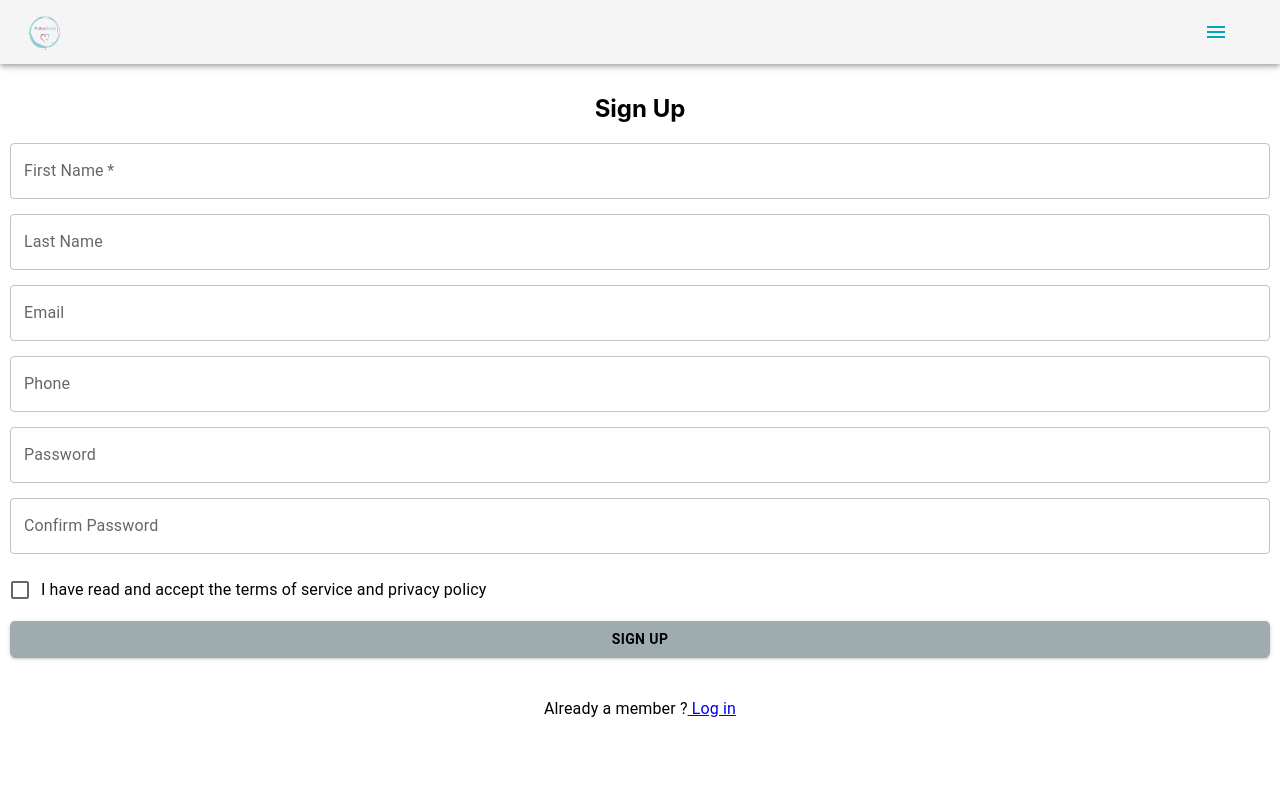
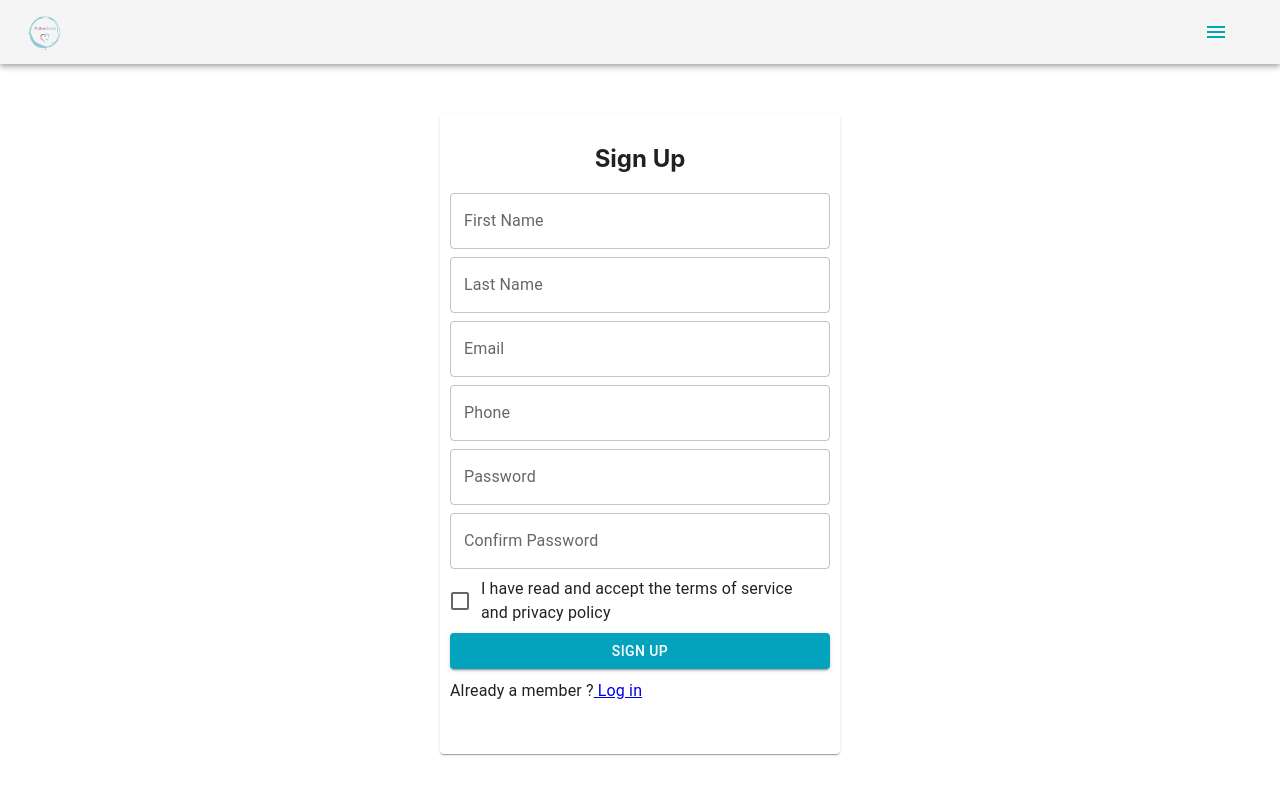
Before and after one commit to Gassiruphin237/mybesthealthproject, a React (Create React App) app: page /SignUp in a window 1280 px wide. Shown: the top 794 px of the page. Built offline with nearby package versions, Linux system fonts and the light colour scheme; no server answers.

Commit message:
mise a jour login
connexion avec api

```diff
--- a/package.json
+++ b/package.json
@@ -10,13 +10,15 @@
     "@testing-library/jest-dom": "^5.16.5",
     "@testing-library/react": "^13.4.0",
     "@testing-library/user-event": "^13.5.0",
+    "axios": "^1.1.3",
     "formik": "^2.2.9",
     "react": "^18.2.0",
     "react-dom": "^18.2.0",
     "react-router-dom": "^6.4.2",
     "react-scripts": "5.0.1",
     "web-vitals": "^2.1.4",
-    "yup": "^0.32.11"
+    "yup": "^0.32.11",
+    "yup-phone": "^1.3.2"
   },
   "scripts": {
     "start": "react-scripts start",
--- a/src/App.css
+++ b/src/App.css
@@ -41,3 +41,7 @@
 .css-hyum1k-MuiToolbar-root{
   background-color: whitesmoke;
 }
+
+.css-1wc848c-MuiFormHelperText-root {
+  color: red !important;
+}
--- /dev/null
+++ b/src/axios.config.js
@@ -0,0 +1,5 @@
+import axios from "axios"
+
+export const MyBestHealthAPI = axios.create({
+    baseURL: 'http://localhost:5000'
+})
--- a/src/logout/login/loginEmail/LoginEmail.js
+++ b/src/logout/login/loginEmail/LoginEmail.js
@@ -5,7 +5,7 @@ import { Link } from 'react-router-dom'
 import { Formik, Form, Field, ErrorMessage } from 'formik'
 import * as Yup from 'yup'
 import google from '../../../assets/google.png'
-
+import axios from 'axios'
 
 function Login() {
   const paperStyle = { padding: 20, height: '70vh', width: 300, margin: "0 auto" }
@@ -27,14 +27,11 @@ function Login() {
     password: Yup.string().required("Required")
   })
 
-  const onSubmit = (values, props) => {
+  const onSubmit = async (values, props) => {
     console.log(values)
-    setTimeout(() => {
-      props.resetForm()
-      props.setSubmitting(false)
-    }, 2000)
 
-    console.log(props)
+    const result = await axios.post('http://172.17.4.105:8000/api/login', values)
+    console.log(result.data)
   }
 
   return (
@@ -47,10 +44,10 @@ function Login() {
               <Field as={TextField} label="Email" name="email"
                 placeholder="Email" size='300' style={TextFieldStyle} fullWidth
                 helperText={<ErrorMessage name="email" />}
-                req
+
               />
               <Field as={TextField} label="password" name="password" type="password"
-                placeholder ="Password" required style={TextFieldStyle} fullWidth
+                placeholder="Password" required style={TextFieldStyle} fullWidth
                 helperText={<ErrorMessage name="password" />}
               />
               <Typography fullwidth>
@@ -71,8 +68,8 @@ function Login() {
 
           <Typography>
             <Link href="#" >
-                <img src={google} alt='logo' style={googleStyle}/>
-                {/* <FacebookIcon /> */}
+              <img src={google} alt='logo' style={googleStyle} />
+              {/* <FacebookIcon /> */}
             </Link>
           </Typography>
 
--- a/src/logout/login/loginPhone/LoginPhone.js
+++ b/src/logout/login/loginPhone/LoginPhone.js
@@ -2,9 +2,11 @@ import React from 'react'
 import { Button, Grid, Paper, TextField, Typography, Avatar } from '@mui/material'
 import FacebookIcon from '@mui/icons-material/Facebook';
 import { Link } from 'react-router-dom'
-import { Formik, Form, Field } from 'formik'
-// import * as Yup from 'yup'
+import { Formik, Form, Field, ErrorMessage } from 'formik'
+import * as Yup from 'yup'
+// import 'yup-phone'
 import google from '../../../assets/google.png'
+import axios from 'axios'
 
 
 
@@ -21,12 +23,25 @@ function LoginPhone() {
 
 
   const initialValues = {
-    phone: '',
+    numberUser: '',
     password: ''
   }
 
-  const onSubmit = (values, props) => {
+  const validationSchema = Yup.object().shape({
+    numberUser: Yup.number()
+    .typeError('Enter valid number')
+    .positive("must be more than 0")
+    .integer('must be more than 0')
+    .required('Required'),
+    password: Yup.string().required('Required')
+  })
+
+  const onSubmit = async (values, props) => {
     console.log(values)
+
+    const result = await axios.post('http://172.17.4.105:8000/api/login', values)
+    console.log(result.data)
+
     setTimeout(() => {
       props.resetForm()
       props.setSubmitting(false)
@@ -38,27 +53,32 @@ function LoginPhone() {
   return (
     <Grid>
       <Paper style={paperStyle}>
-        <Formik initialValues={initialValues} onSubmit={onSubmit}>
+        <Formik initialValues={initialValues} onSubmit={onSubmit} validationSchema={validationSchema}>
           {(props) => (
             <Form>
 
-              <Field as={TextField} label="phone" name="phone" type="number"
-                placeholder="Phone" size='300' required style={TextFieldStyle} fullWidth />
+              <Field as={TextField} label="Phone" name="numberUser" type="text"
+                placeholder="Phone" size='300' required style={TextFieldStyle} fullWidth
+                helperText={<ErrorMessage name="password" />}
+              />
               <Field as={TextField} label="password" name="password" type="password"
-                placeholder="Password" required style={TextFieldStyle} fullWidth />
+                placeholder="Password" required style={TextFieldStyle} fullWidth
+                helperText={<ErrorMessage name="password" />}
+              />
               <Typography fullwidth>
                 <Link href="#" >Forgot password ?</Link>
               </Typography>
               <Button type='submit' variant="contained" fullWidth style={btnStyle}
                 disabled={props.isSubmitting}
               >{props.isSubmitting ? "Loading..." : "Sign in"}</Button>
-              <Typography style={typStyle}> Not a members yet ?
-                <Link to="/SignUp" > Sign Up </Link>
-              </Typography>
 
             </Form>
           )}
         </Formik>
+        <Typography style={typStyle}> Not a members yet ?
+          <Link to="/SignUp" > Sign Up </Link>
+        </Typography>
+
 
         <Grid style={linkStyle}>
 
--- a/src/logout/signup/SignUp.css
+++ b/src/logout/signup/SignUp.css
@@ -2,10 +2,38 @@ h2{
     text-align: center;
 }
 
-.container{
-    margin: 30px;
+/* le contenair de la grid*/
+.gridContainer {
+   height: 80vh;
+   margin: 40px;
 
 }
- .body{
-    margin-bottom:10px !important;
- }
+
+/* sur le paper*/
+.container{
+   height: 80vh;
+   width: 400px;
+   margin: auto;
+   align-items: center;
+
+}
+
+/* sur le form */
+.formStyle {
+   margin: 0px auto;
+   padding: 10px;
+   margin-top: 50px;
+}
+
+/* Appliqué sur les field */
+.fieldStyle {
+   padding-bottom: 5px !important;
+   border-radius: 50% !important;
+}
+
+
+/* Bouton */
+.buttonStyle {
+   background-color: #04A3BD !important;
+   margin-bottom: 10px !important;
+}
--- a/src/logout/signup/SignUp.js
+++ b/src/logout/signup/SignUp.js
@@ -1,18 +1,14 @@
 import React from 'react'
-import { Grid, TextField, Button, Typography} from '@mui/material'
+import { Grid, TextField, Button, Typography, FormHelperText, Paper } from '@mui/material'
 import Checkbox from '@mui/material/Checkbox';
 import FormControlLabel from '@mui/material/FormControlLabel';
-import {Link} from 'react-router-dom'
-import {Formik, Form, Field} from 'formik'
-import * as Yup from 'yup'
+import { Link } from 'react-router-dom'
+import { Formik, Form, Field, ErrorMessage } from 'formik'
+import * as Yup from 'yup' // pour les gestion des regex
+import './SignUp.css'
 
+// initialisation des valeur des inputs
 function SignUp() {
-
-    const container = {padding: 10}
-    const texfieldStyle = {marginBottom:15}
-    const buttonStyle = {backgroundColor: '#9FACAF', color: 'black', fontWeight: 'bold', borderRadius: 5, marginBottom: 10}
-    const checkboxStyle = {marginBottom: 10, textAlign: 'justify'}
-    const typoStyle = {marginTop: 30, textAlign: 'center'}
 
     const initialValues = {
         fName: '',
@@ -24,41 +20,75 @@ function SignUp() {
         TermCondition: false
     }
 
-    const validationSchema =Yup.object().shape({
-        fName: Yup.string().required("Required")
+    // validation et message d'erreur des inputs
+
+    const validationSchema = Yup.object().shape({
+        fName: Yup.string().min(3, "'it's too short").required("Required"),
+        LName: Yup.string().min(3, "Last name it's too short").required("Required"),
+        email: Yup.string().email('Enter valid email').required('Required'),
+        phone: Yup.number().typeError('Enter valid number').required('Required'),
+        password: Yup.string().min(8, 'Password minimum length should be 8').required('Required'),
+        Cpassword: Yup.string().oneOf([Yup.ref('password')], "Password not matched").required("Required"),
+        TermCondition: Yup.string().oneOf(['true'], "Accept terms & codition")
     })
 
+    // gestion du bouton on submit
     const onSubmit = (values, props) => {
         console.log(values)
     }
 
     return (
-        <Grid style={container}>
-            <h2 align='center'>Sign Up</h2>
-                <Formik initialValues={initialValues} onSubmit={onSubmit} validationSchema={validationSchema}>
-                    {(props) =>(
-                        <Form>
-                        <Field as={TextField} label="First Name" name ='fName' placeholder='First Name' fullWidth style={texfieldStyle} required />
-                        <Field as={TextField} label="Last Name" name ='LName' placeholder='Last Name' fullWidth style={texfieldStyle} />
-                        <Field as={TextField} label="Email" name='email' type='email' placeholder='Email' fullWidth style={texfieldStyle} />
-                        <Field as={TextField} label="Phone" name='phone' type='number' placeholder='Phone' fullWidth style={texfieldStyle} />
-                        <Field as={TextField} label="Password" name='password' type="password" placeholder='Password' fullWidth style={texfieldStyle} />
-                        <Field as={TextField} label="Confirm Password" name='Cpassword' type="password" placeholder='Confirm Password' fullWidth style={texfieldStyle} />
-                        <FormControlLabel
-                            control={
-                                <Field as={Checkbox} name="TermCondition"  />
-                            }
-                            label="I have read and accept the terms of service and privacy policy" style={checkboxStyle}
-                          />
-                        <Button type='submit' variant='contained' fullWidth style={buttonStyle}>Sign up</Button>
+        <Grid className='gridContainer'>
+            <Paper className="container">
 
-                    </Form>
+                <Formik initialValues={initialValues} onSubmit={onSubmit} validationSchema={validationSchema}
+                    className='formikStyle'
+                >
+
+                    {(props) => (
+                        <Form className='formStyle'>
+                            <h2 align='center'>Sign Up</h2>
+                            <Field as={TextField} label="First Name" name='fName' placeholder='First Name'
+                                fullWidth className='fieldStyle'
+                                helperText={<ErrorMessage name='fName' />}
+                            />
+                            <Field as={TextField} label="Last Name" name='LName' placeholder='Last Name'
+                                fullWidth className='fieldStyle'
+                                helperText={<ErrorMessage name='LName' />}
+                            />
+                            <Field as={TextField} label="Email" name='email' type='email' placeholder='Email'
+                                fullWidth className='fieldStyle'
+                                helperText={<ErrorMessage name='email' />}
+                            />
+                            <Field as={TextField} label="Phone" name='phone' type='number' placeholder='Phone'
+                                fullWidth className='fieldStyle'
+                                helperText={<ErrorMessage name='phone' />}
+                            />
+                            <Field as={TextField} label="Password" name='password' type="password" placeholder='Password'
+                                fullWidth className='fieldStyle'
+                                helperText={<ErrorMessage name='password' />}
+                            />
+                            <Field as={TextField} label="Confirm Password" name='Cpassword' type="password" placeholder='Confirm Password'
+                                fullWidth className='fieldStyle'
+                                helperText={<ErrorMessage name='Cpassword' />}
+                            />
+                            <FormControlLabel
+                                control={
+                                    <Field as={Checkbox} name="TermCondition" />
+                                }
+                                label="I have read and accept the terms of service and privacy policy"
+                                className='fieldStyle'
+                            />
+                            <FormHelperText>{<ErrorMessage name='TermCondition' />}</FormHelperText>
+                            <Button type='submit' variant='contained' fullWidth className='buttonStyle' >Sign up</Button>
+                            <Typography calssName='linkStyle'> Already a member ?
+                                <Link to="/" > Log in</Link>
+                            </Typography>
+                        </Form>
                     )}
                 </Formik>
-                <Typography style={typoStyle} > Already a member ?
-                    <Link to="/" > Log in</Link>
-                </Typography>
 
+            </Paper>
         </Grid>
     )
 }
```
Also changed, not shown: public/api/users.js (added, +9 -0 lines), src/App.js (+43 -0 lines), 1 other file (tests, documents, lock files or other folders).
